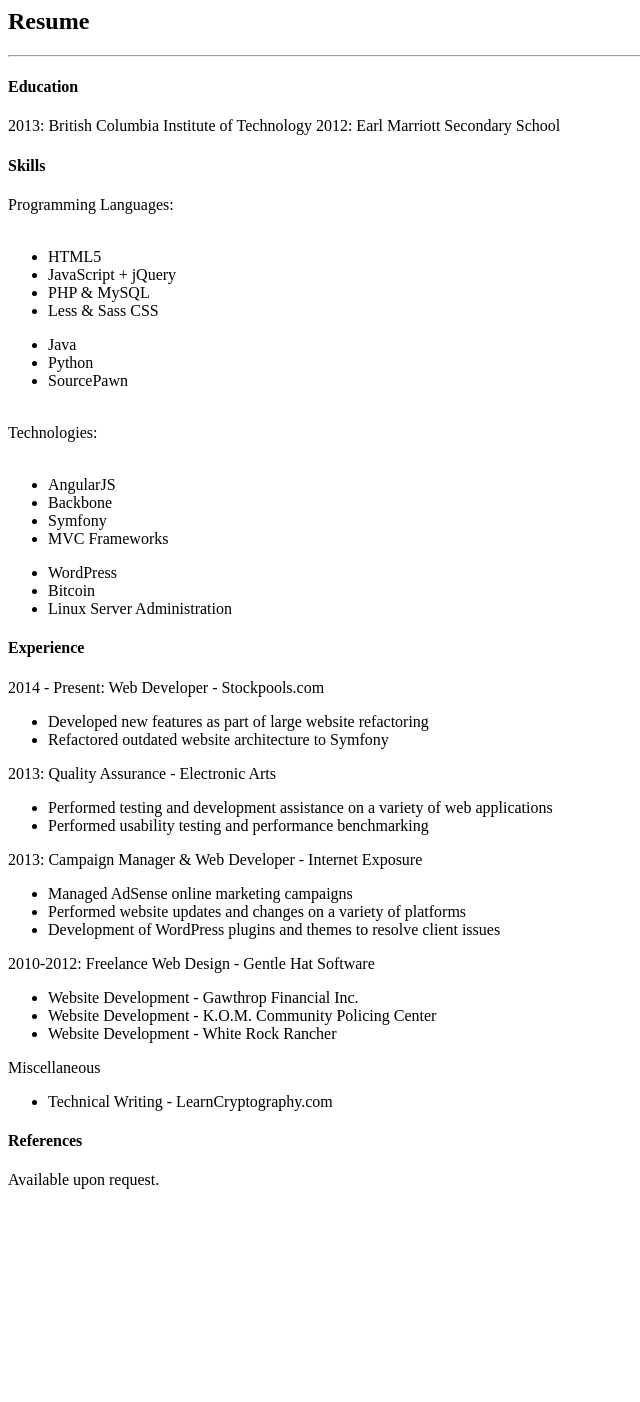
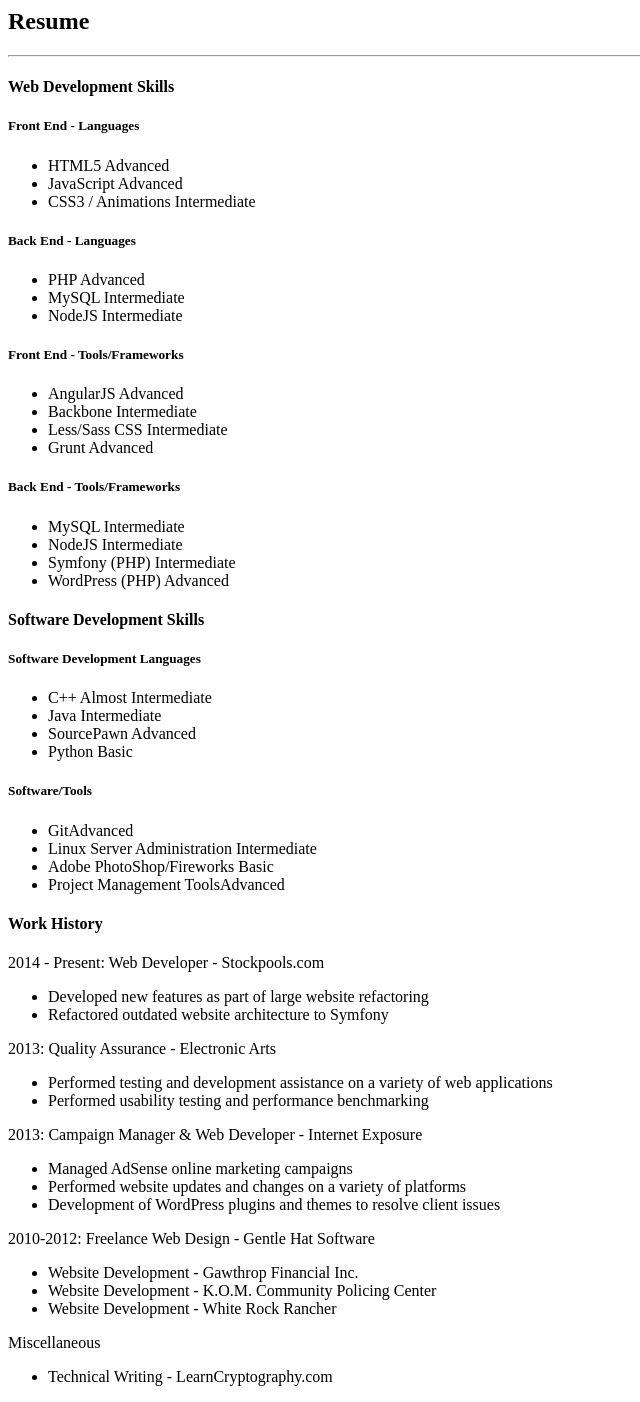
Before and after one commit to lucaspenney/LucasPenney, a PHP site: page /app/views/resume.html in a window 1280 px wide. Shown: the whole page, without its empty margins (0-640 px from the left). Before the commit the page ends 1189 px from the top, so only its background shows below. Run offline with PHP 8.4, Linux system fonts and the light colour scheme.

Commit message:
Update resume page content

```diff
--- a/app/views/blog.html
+++ b/app/views/blog.html
@@ -1,3 +1,5 @@
 <div class="well" style="min-height:800px;padding:0 !important">
+<div class="pop-in">
 <iframe width="100%" height="900px" src="http://blog.lucaspenney.com" style="border:none"></iframe>
 </div>
+</div>
--- a/app/views/resume.html
+++ b/app/views/resume.html
@@ -1,43 +1,79 @@
 <div class="well">
 <h2>Resume</h2>
 <hr/>
-<div class="resume">
+<div class="resume pop-in">
+    <!--
     <h4 class="underline"> Education </h4>
     <p>
         <span class="half pull-left">2013: British Columbia Institute of Technology</span>
         <span class="half pull-left">2012: Earl Marriott Secondary School</span>
     </p>
     <div class="clearfix"></div>
-    <h4 class="underline"> Skills </h4>
-    Programming Languages:<br><br>
-    <ul class="half pull-left">
-        <li>HTML5</li>
-        <li>JavaScript + jQuery</li>
-        <li>PHP & MySQL</li>
-        <li>Less & Sass CSS</li>
+    -->
+    <h4 class="underline"> Web Development Skills </h4>
+    <div class="left-section">
+    <h5>Front End - Languages</h5>
+    <ul>
+        <li>HTML5 <span class="rating"><i class="fa fa-battery-4"></i><md-tooltip md-direction="right">Advanced</md-tooltip></span></li>
+        <li>JavaScript <span class="rating"><i class="fa fa-battery-4"></i><md-tooltip md-direction="right">Advanced</md-tooltip></span></li>
+        <li>CSS3 / Animations <span class="rating"><i class="fa fa-battery-3"></i><md-tooltip md-direction="right">Intermediate</md-tooltip></span></li>
     </ul>
+    </div>
 
-    <ul class="half pull-right">
-        <li>Java</li>
-        <li>Python</li>
-        <li>SourcePawn</li>
+    <div class="right-section">
+    <h5>Back End - Languages</h5>
+    <ul>
+        <li>PHP <span class="rating"><i class="fa fa-battery-4"></i><md-tooltip md-direction="right">Advanced</md-tooltip></span></li>
+        <li>MySQL <span class="rating"><i class="fa fa-battery-3"></i><md-tooltip md-direction="right">Intermediate</md-tooltip></span></li>
+        <li>NodeJS <span class="rating"><i class="fa fa-battery-3"></i><md-tooltip md-direction="right">Intermediate</md-tooltip></span></li>
     </ul>
-    <div class="clearfix"></div><br>
-    Technologies:<br><br>
-    <ul class="half pull-left">
-        <li>AngularJS</li>
-        <li>Backbone</li>
-        <li>Symfony</li>
-        <li>MVC Frameworks</li>
+    </div>
+    <div class="clearfix"></div>
+
+    <div class="left-section">
+    <h5>Front End - Tools/Frameworks</h5>
+    <ul>
+        <li>AngularJS <span class="rating"><i class="fa fa-battery-4"></i><md-tooltip md-direction="right">Advanced</md-tooltip></span></li>
+        <li>Backbone <span class="rating"><i class="fa fa-battery-3"></i><md-tooltip md-direction="right">Intermediate</md-tooltip></span></li>
+        <li>Less/Sass CSS <span class="rating"><i class="fa fa-battery-3"></i><md-tooltip md-direction="right">Intermediate</md-tooltip></span></li>
+        <li>Grunt <span class="rating"><i class="fa fa-battery-4"></i><md-tooltip md-direction="right">Advanced</md-tooltip></span></li>
     </ul>
+    </div>
 
-    <ul class="half pull-right">
-        <li>WordPress</li>
-        <li>Bitcoin</li>
-        <li>Linux Server Administration</li>
+    <div class="right-section">
+    <h5>Back End - Tools/Frameworks</h5>
+    <ul>
+        <li>MySQL <span class="rating"><i class="fa fa-battery-3"></i><md-tooltip md-direction="right">Intermediate</md-tooltip></span></li>
+        <li>NodeJS <span class="rating"><i class="fa fa-battery-3"></i><md-tooltip md-direction="right">Intermediate</md-tooltip></span></li>
+        <li>Symfony (PHP) <span class="rating"><i class="fa fa-battery-3"></i><md-tooltip md-direction="right">Intermediate</md-tooltip></span></li>
+        <li>WordPress (PHP) <span class="rating"><i class="fa fa-battery-4"></i><md-tooltip md-direction="right">Advanced</md-tooltip></span></li>
     </ul>
+    </div>
     <div class="clearfix"></div>
-    <h4 class="underline"> Experience </h4>
+
+    <h4 class="underline"> Software Development Skills </h4>
+    <div class="left-section">
+    <h5>Software Development Languages</h5>
+    <ul>
+        <li>C++ <span class="rating"><i class="fa fa-battery-2"></i><md-tooltip md-direction="right">Almost Intermediate</md-tooltip></span></li>
+        <li>Java <span class="rating"><i class="fa fa-battery-3"></i><md-tooltip md-direction="right">Intermediate</md-tooltip></span></li>
+        <li>SourcePawn <span class="rating"><i class="fa fa-battery-4"></i><md-tooltip md-direction="right">Advanced</md-tooltip></span></li>
+        <li>Python <span class="rating"><i class="fa fa-battery-1"></i><md-tooltip md-direction="right">Basic</md-tooltip></span></li>
+    </ul>
+    </div>
+
+    <div class="right-section">
+    <h5>Software/Tools</h5>
+    <ul>
+        <li>Git<span class="rating"><i class="fa fa-battery-4"></i><md-tooltip md-direction="right">Advanced</md-tooltip></span></li>
+        <li>Linux Server Administration <span class="rating"><i class="fa fa-battery-3"></i><md-tooltip md-direction="right">Intermediate</md-tooltip></span></li>
+        <li>Adobe PhotoShop/Fireworks <span class="rating"><i class="fa fa-battery-1"></i><md-tooltip md-direction="right">Basic</md-tooltip></span></li>
+        <li>Project Management Tools<span class="rating"><i class="fa fa-battery-4"></i><md-tooltip md-direction="right">Advanced</md-tooltip></span></li>
+    </ul>
+    </div>
+    <div class="clearfix"></div>
+
+    <h4 class="underline"> Work History </h4>
     <p> 2014 - Present: Web Developer - Stockpools.com
         <ul>
             <li>Developed new features as part of large website refactoring</li>
@@ -70,8 +106,5 @@
         <li>Technical Writing - LearnCryptography.com</li>
     </ul>
     </p>
-    <h4 class="underline">References</h4>
-    <p> Available upon request. </p>
-    <br>
 </div>
 </div>
--- a/bower.json
+++ b/bower.json
@@ -18,7 +18,7 @@
     "bootstrap": "~3.1.1",
     "angular": "~1.2.20",
     "angular-animate": "~1.2.20",
-    "font-awesome": "~4.1.0",
+    "font-awesome": "~4.4.0",
     "angular-route": "~1.2.20",
     "angular-sanitize": "~1.2.20",
     "angular-strap": "~2.0.3",
@@ -32,6 +32,6 @@
   "resolutions": {
     "bootstrap": "^3.2.0",
     "angular": "1.4.7",
-    "angular-animate": "^1.3.0 || >1.4.0-beta.0"
+    "angular-animate": "^1.3.0 || >1.4.0-beta.0",
   }
 }
```
Also changed, not shown: css/less/theme.less (+16 -0 lines).
